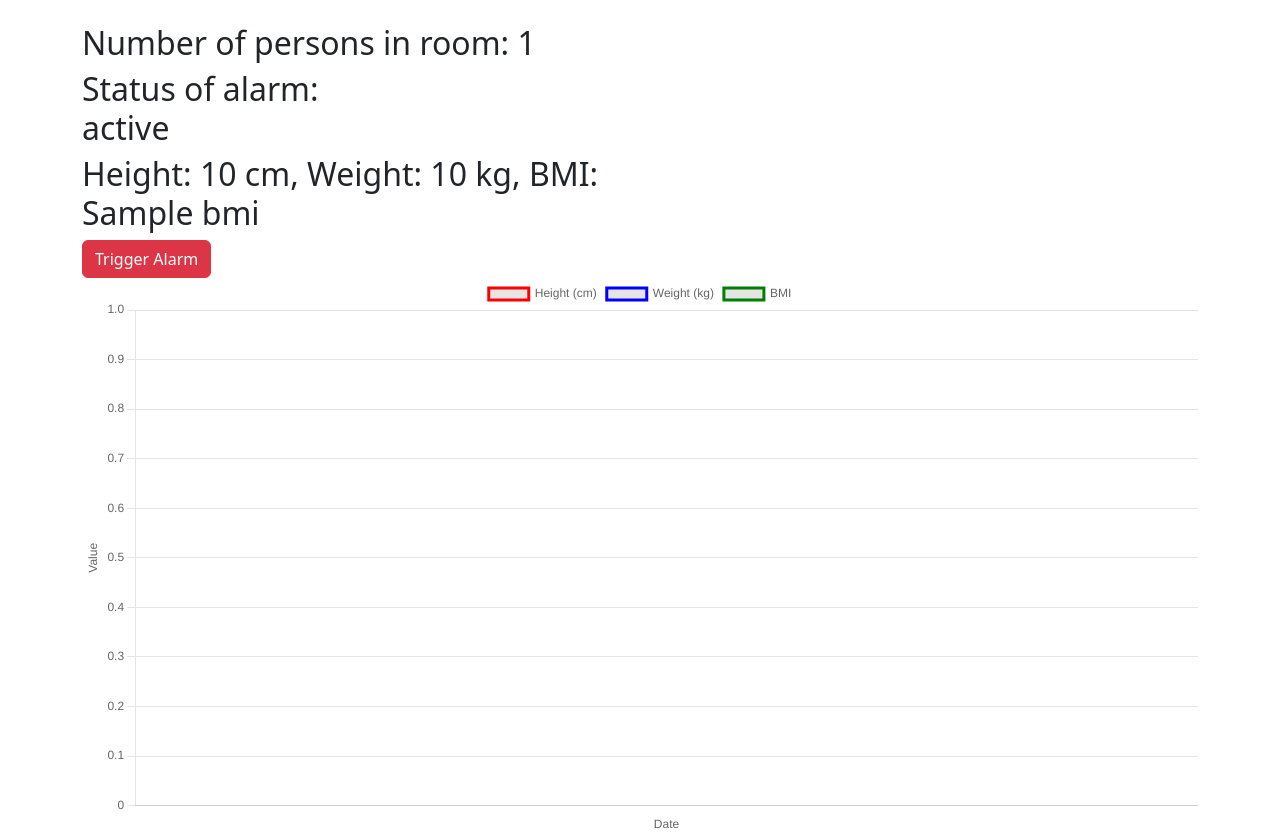
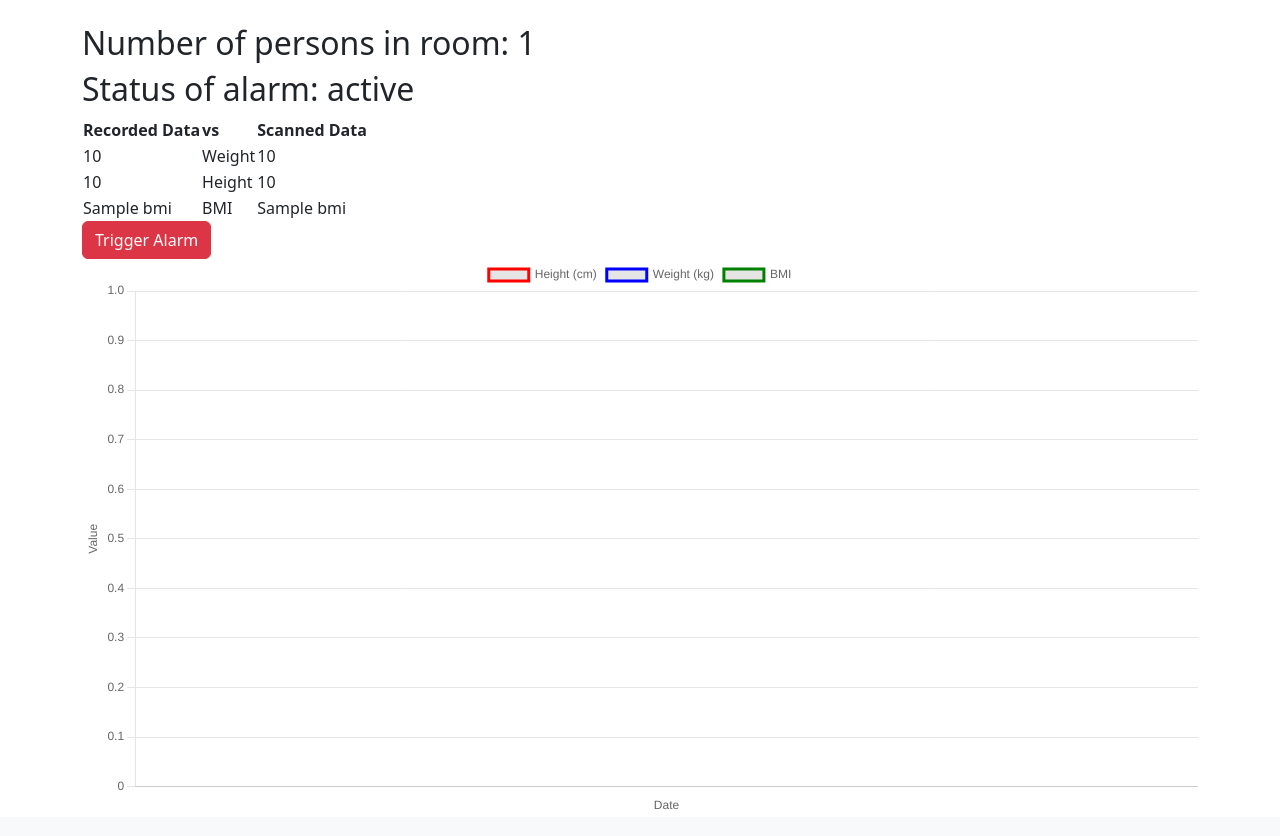
Before and after one commit to JohnChung2002/Smart-Secure-System, a Flask app: template templates/dashboard.html in a window 1280 px wide. Shown: the part 56-892 px from the top of the page. After the commit the page ends 865 px from the top, so only its background shows below. Run offline with Flask 2, Linux system fonts and the light colour scheme; the template is opened without the code that fills it: most values are stand-ins (such as "Sample title", 1, 10 or a date in 2020); some libraries are stand-ins or nearby versions.

Commit message:
Update files

```diff
--- a/templates/dashboard.html
+++ b/templates/dashboard.html
@@ -16,13 +16,38 @@
         </div>
     </div>
     <div class="row">
-        <div class="col-md-6">
+        <div class="col-md-8">
             <h2>Number of persons in room: {{ num_people }}</h2>
-            <h2>Status of alarm: <div id="alarm_status">{{ alarm_status }}</div></h2>
+            <h2>Status of alarm: <span id="alarm_status">{{ alarm_status }}</span></h2>
             {% if health_data is not none: %}
-              <h2>Height: {{ health_data['height'] }} cm, Weight: {{ health_data['weight'] }} kg, BMI: {{ health_data['bmi'] }}</h2>
+            <table>
+                <thead>
+                  <tr>
+                    <th>Recorded Data</th>
+                    <th>vs</th>
+                    <th>Scanned Data</th>
+                  </tr>
+                </thead>
+                <tbody>
+                  <tr>
+                    <td>{{ recorded_data["weight"] }}</td>
+                    <td>Weight</td>
+                    <td>{{ health_data["weight"] }}</td>
+                  </tr>
+                  <tr>
+                    <td>{{ recorded_data["height"] }}</td>
+                    <td>Height</td>
+                    <td>{{ health_data["height"] }}</td>
+                  </tr>
+                  <tr>
+                    <td>{{ recorded_data["bmi"] }}</td>
+                    <td>BMI</td>
+                    <td>{{ health_data["bmi"] }}</td>
+                  </tr>
+                </tbody>
+              </table>
             {% endif %}
-              <button class="btn btn-danger" id="alarmButton">Trigger Alarm</button>
+            <button class="btn btn-danger" id="alarmButton">Trigger Alarm</button>
             {% if role == 'Admin' %}
               <button class="btn btn-success" id="unlockButton">Remote Unlock</button>
             {% endif %}
```
Also changed, not shown: components/dashboard.py (+8 -2 lines).
